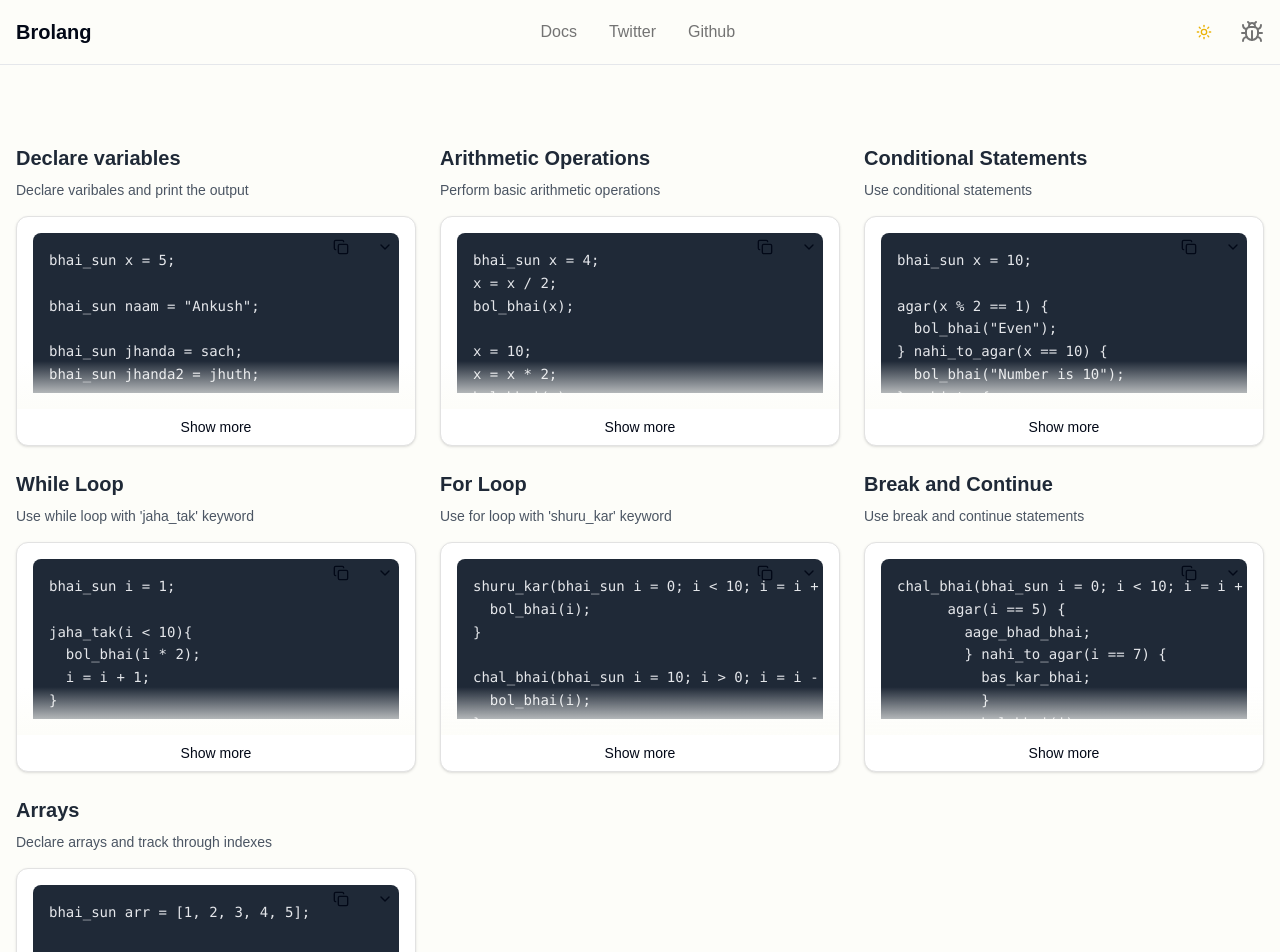
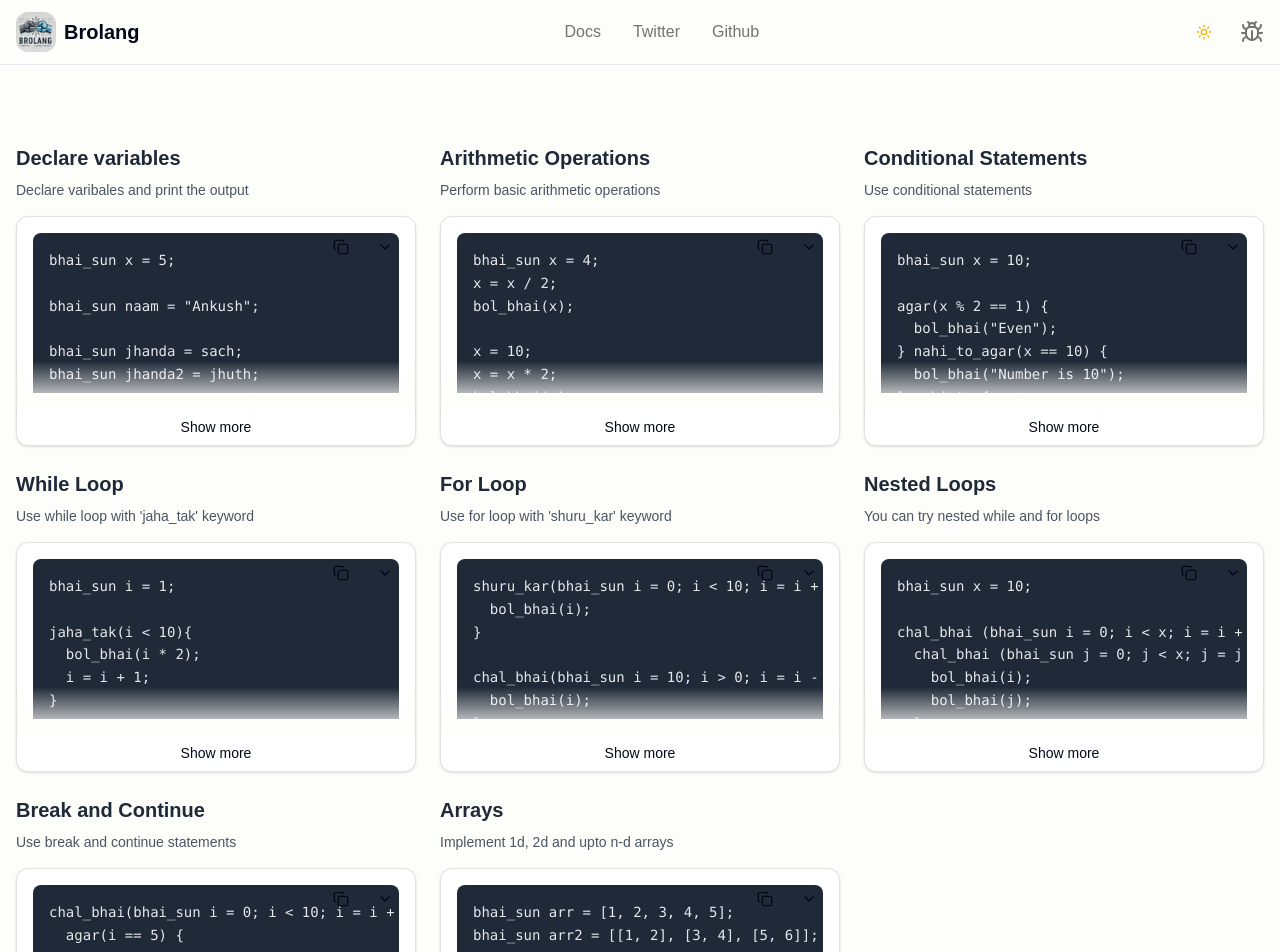
Before and after one commit to ankush-web-eng/brolangf, a Next.js app: page /docs in a window 1280 px wide. Shown: the top 952 px of the page. Built offline with nearby package versions, Linux system fonts and the light colour scheme.

Commit message:
Documentation updated

```diff
--- a/app/docs/docsComponents/CodeDocuments.tsx
+++ b/app/docs/docsComponents/CodeDocuments.tsx
@@ -3,7 +3,6 @@
   title: string;
   description?: string;
   code: string;
-  language: string;
 }
 
 export const documentationSections: CodeSnippet[] = [
@@ -21,7 +20,6 @@
 bol_bhai(naam)
 bol_bhai(jhanda)
 bol_bhai(jhanda2)`,
-    language: "typescript"
   },
   {
     title: "Arithmetic Operations",
@@ -37,7 +35,6 @@
 x = x % 2;
 bol_bhai(x);
 `,
-    language: "typescript"
   },
   {
     title: "Conditional Statements",
@@ -51,7 +48,6 @@
 } nahi_to {
   bol_bhai("Odd");
 }`,
-    language: "typescript"
   },
   {
     title: "While Loop",
@@ -62,7 +58,6 @@
   bol_bhai(i * 2);
   i = i + 1;
 }`,
-    language: "typescript"
   },
   {
     title: "For Loop",
@@ -74,7 +69,19 @@
 chal_bhai(bhai_sun i = 10; i > 0; i = i - 1) {
   bol_bhai(i);
 }`,
-    language: "typescript"
+  },
+  {
+    title: "Nested Loops",
+    description: "You can try nested while and for loops",
+    "code": `bhai_sun x = 10;
+
+chal_bhai (bhai_sun i = 0; i < x; i = i + 1) {
+  chal_bhai (bhai_sun j = 0; j < x; j = j + 1) {
+    bol_bhai(i);
+    bol_bhai(j);
+  }
+}
+`
   },
   {
     title: "Break and Continue",
@@ -87,19 +94,19 @@
   }
   bol_bhai(i);
 }`,
-    language: "typescript"
   },
   {
     title: "Arrays",
-    description: "Declare arrays and track through indexes",
+    description: "Implement 1d, 2d and upto n-d arrays",
     code: `bhai_sun arr = [1, 2, 3, 4, 5];
+bhai_sun arr2 = [[1, 2], [3, 4], [5, 6]];
 
 bol_bhai(arr);
 bol_bhai(arr[1]);
 
 shuru_kar(bhai_sun i = 0; i < 5; i = i + 1) {
   bol_bhai(arr[i]);
+  bol_bhai(arr2[i]);
 }`,
-    language: "typescript"
   },
 ];
--- a/components/Header.tsx
+++ b/components/Header.tsx
@@ -6,6 +6,7 @@
 import { ModeToggle } from '@/components/ui/Themetoggle';
 import BugReport from '@/components/code/BugReport';
 import Link from 'next/link';
+import Image from 'next/image';
 
 const Header = () => {
     const [isOpen, setIsOpen] = useState(false);
@@ -21,7 +22,8 @@
         <nav suppressHydrationWarning={true} className="fixed top-0 w-full bg-[#FDFDF9] dark:bg-[#060606] border-b dark:border-none border-gray-200 z-50">
             <div className="max-w-7xl mx-auto px-4">
                 <div className="flex justify-between items-center h-16">
-                    <Link href="/" className="flex items-center">
+                    <Link href="/" className="flex items-center space-x-2">
+                        <Image src="/apple-touch-icon.png" width={40} height={40} alt="Brolang Logo" className='rounded-xl' />
                         <span className="text-xl font-bold">Brolang</span>
                     </Link>
 
@@ -61,6 +63,7 @@
 
                     <div className="md:hidden">
                         <button onClick={() => setIsOpen(!isOpen)} className="p-2 rounded-lg hover:bg-gray-100">
+                            <span className='sr-only'>Header</span>
                             {isOpen ? <X className="w-6 h-6" /> : <Menu className="w-6 h-6" />}
                         </button>
                     </div>
--- a/context/CodeContext.tsx
+++ b/context/CodeContext.tsx
@@ -6,7 +6,17 @@
 
 export function CodeProvider({ children }: { children: React.ReactNode }) {
     const [codeState, setCodeState] = useState<CodeState>({
-        code: '',
+        code: `bhai_sun x = 10;
+
+jaha_tak (x > 0) {
+  x = x - 1;
+  agar (x == 4) {
+    bas_kar_bhai;
+  } nahi_to_agar (x == 7) {
+    aage_bhad_bhai;
+  }
+  bol_bhai(x);
+}`,
         response: '',
         isLoading: false,
     });
```
Lines whose indentation alone changed are shown as unchanged.
